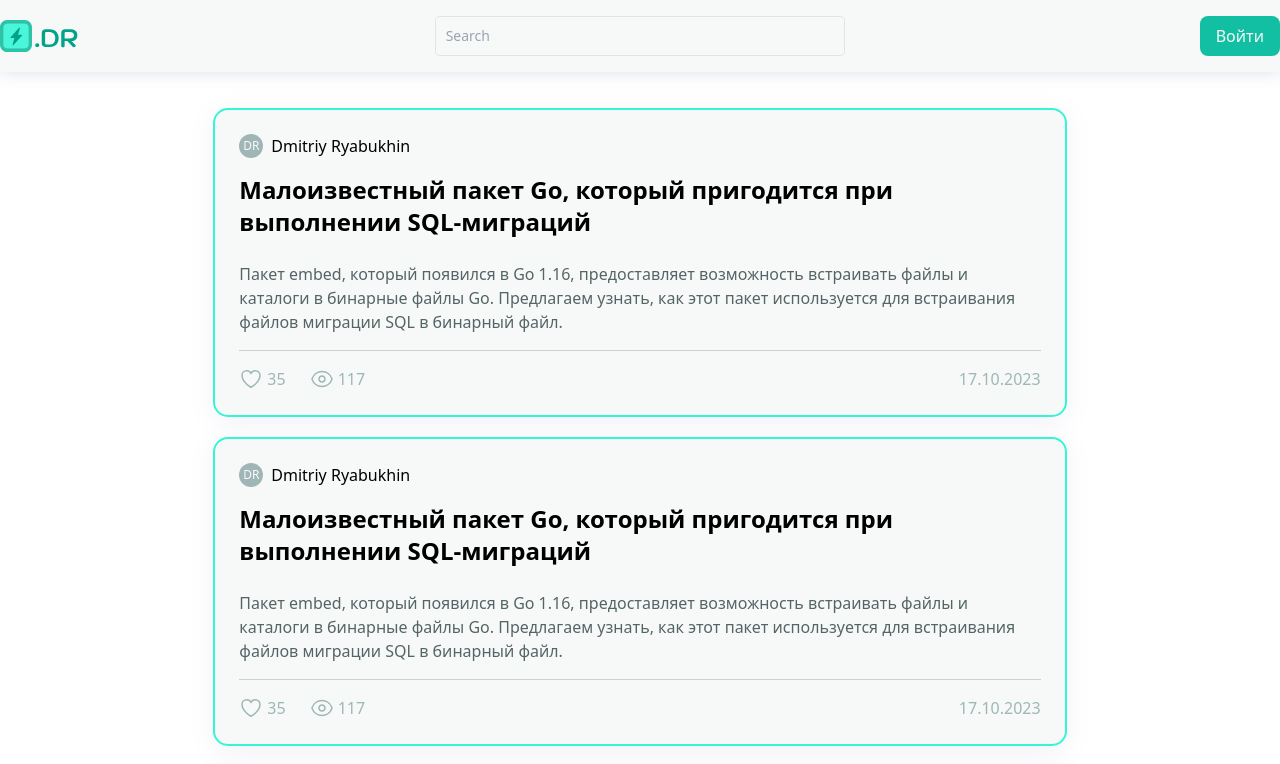
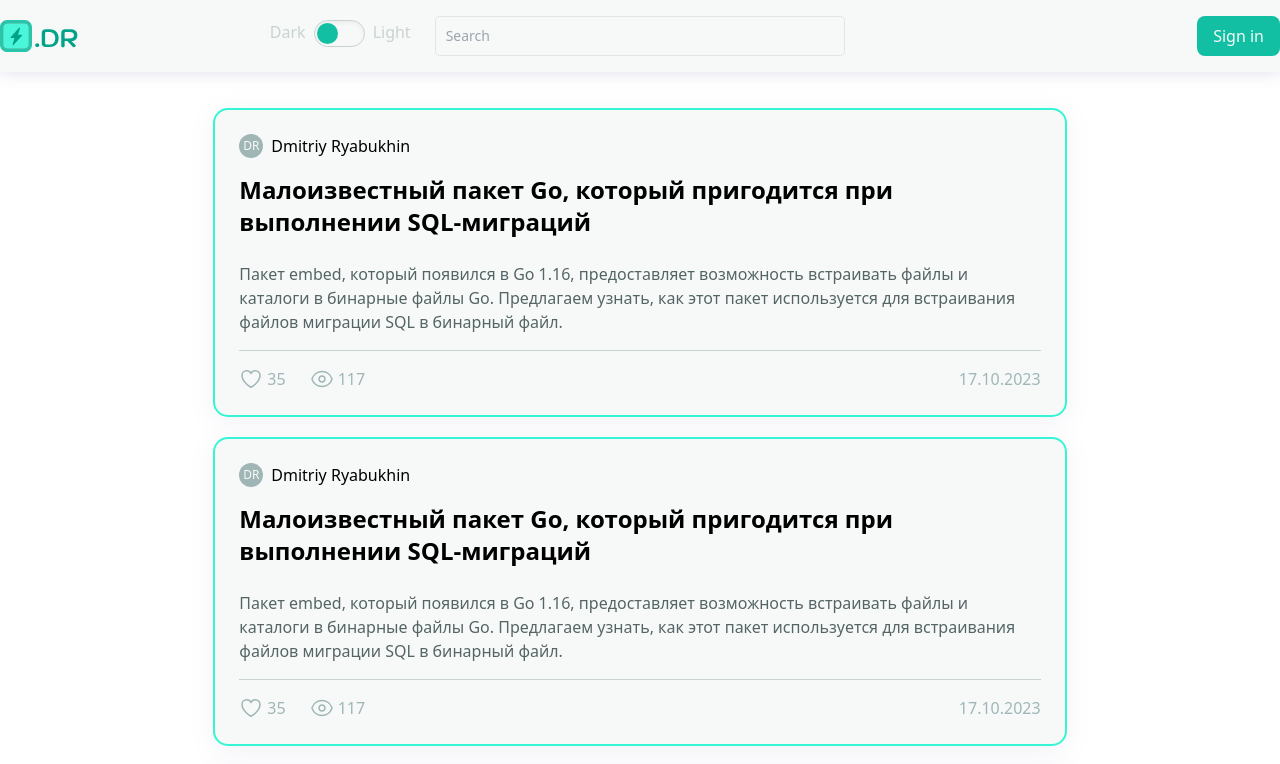
Before and after one commit to DmitriiSR/pet-blog, a Nuxt app: page / in a window 1280 px wide. Shown: the top 764 px of the page. Built offline with nearby package versions, Linux system fonts and the light colour scheme.

Commit message:
create toggle theme ui switcher

```diff
--- a/components/NavBar.vue
+++ b/components/NavBar.vue
@@ -1,17 +1,19 @@
 <template>
   <header class="header">
     <div class="header__inner">
-      <BlogLogo/>
+      <div class="flex justify-between">
+        <BlogLogo/>
+        <ThemeToggle/>
+      </div>
       <UiInput type="search" class="header__search" placeholder="Search"/>
       <nav class="header__menu">
-        <UiButton label="Войти"/>
+        <UiButton>Sign in</UiButton>
       </nav>
     </div>
   </header>
 </template>
 
 <script setup lang="ts">
-
 let darkTheme = false;
 const colorMode = useColorMode();
 const toggleTheme = () => {
--- /dev/null
+++ b/components/ThemeToggle.vue
@@ -0,0 +1,17 @@
+<template>
+  <div class="theme-toggle">
+    Dark
+    <UiSwitch class="mx-2"/>
+    Light
+  </div>
+</template>
+
+<script setup lang="ts">
+
+</script>
+
+<style scoped lang="postcss">
+.theme-toggle {
+  @apply text-sys-light-grey flex
+}
+</style>
--- a/components/ui/UiButton.vue
+++ b/components/ui/UiButton.vue
@@ -1,11 +1,12 @@
 <template>
-  <button type="button" :class="props.type" class="ui-button">{{label}}</button>
+  <button type="button" :class="props.type" class="ui-button">
+    <slot></slot>
+  </button>
 </template>
 
 <script setup lang="ts">
 type ButtonType = 'primary' | 'secondary'
 interface UiButtonProps {
-  label: string,
   type?: ButtonType
 }
 const props = withDefaults(defineProps<UiButtonProps>(), {
--- /dev/null
+++ b/components/ui/UiSwitch.vue
@@ -0,0 +1,45 @@
+<template>
+  <div @click="clickToggle" class="ui-switch" :class="{'active': isActive}">
+  </div>
+</template>
+
+<script setup lang="ts">
+const isActive = ref(false);
+
+const clickToggle = () => {
+  isActive.value = !isActive.value
+}
+</script>
+
+<style scoped lang="scss">
+.ui-switch {
+  position: relative;
+  width: 51px;
+  height: 27px;
+  padding: 0 2px;
+  flex-shrink: 0;
+
+  border-radius: 27px;
+  background-color: #F7F9F9;
+  cursor: pointer;
+
+  &::before {
+    content: '';
+    display: block;
+    width: 21px;
+    height: 21px;
+
+    background-color: #12BFA2;
+    border-radius: 50%;
+    margin-left: 0;
+    transition: margin-left 0.3s;
+  }
+
+  &.active::before {
+    margin-left: 24px;
+    transition: margin-left 0.3s;
+  }
+
+  @apply shadow-inner flex items-center border border-sys-light-grey
+}
+</style>
--- a/package.json
+++ b/package.json
@@ -17,6 +17,7 @@
   },
   "dependencies": {
     "@nuxtjs/color-mode": "^3.3.0",
-    "@nuxtjs/tailwindcss": "^6.8.0"
+    "@nuxtjs/tailwindcss": "^6.8.0",
+    "sass": "^1.69.5"
   }
 }
--- a/tailwind.config.ts
+++ b/tailwind.config.ts
@@ -9,7 +9,8 @@ export default <Partial<Config>>{
         },
         borderColor: {
             ...COLORS
-        }
+        },
+
     },
     plugins: [],
     content: []
```
Also changed, not shown: 1 other file (tests, documents, lock files or other folders).
